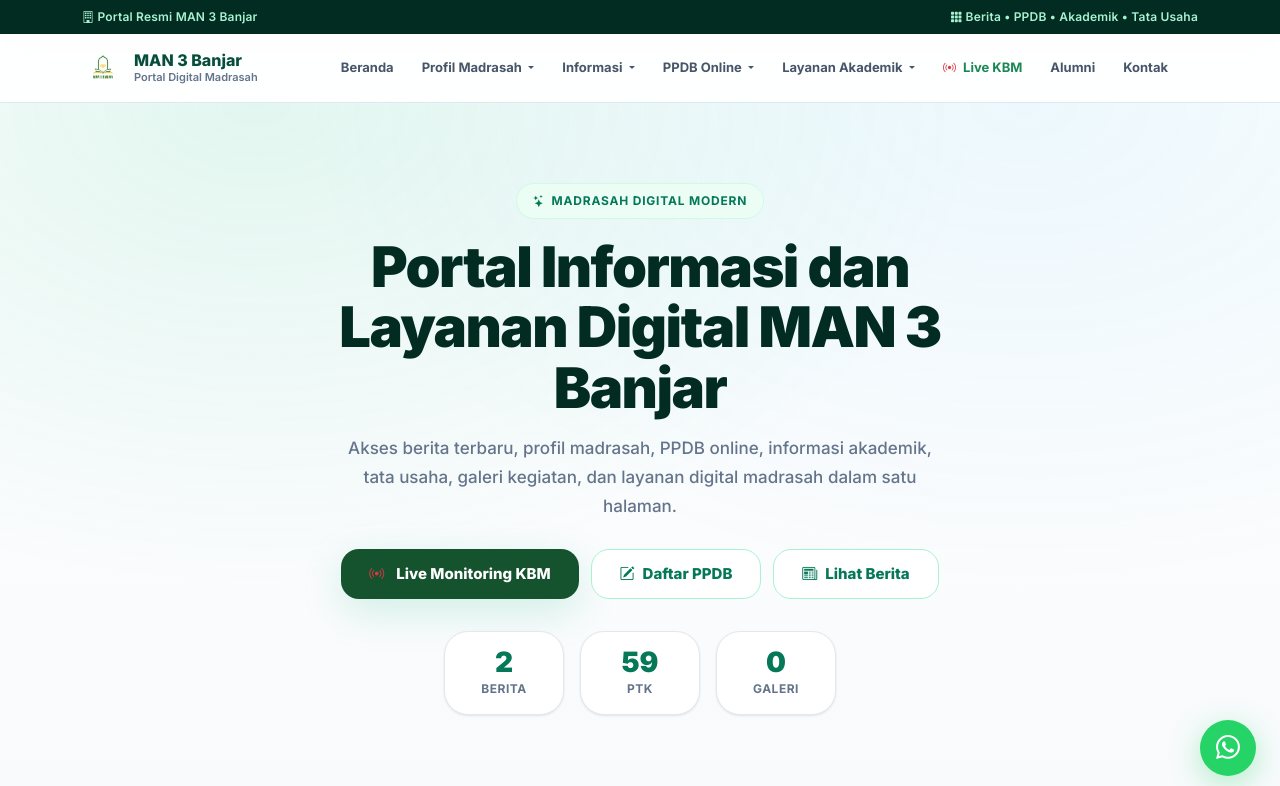
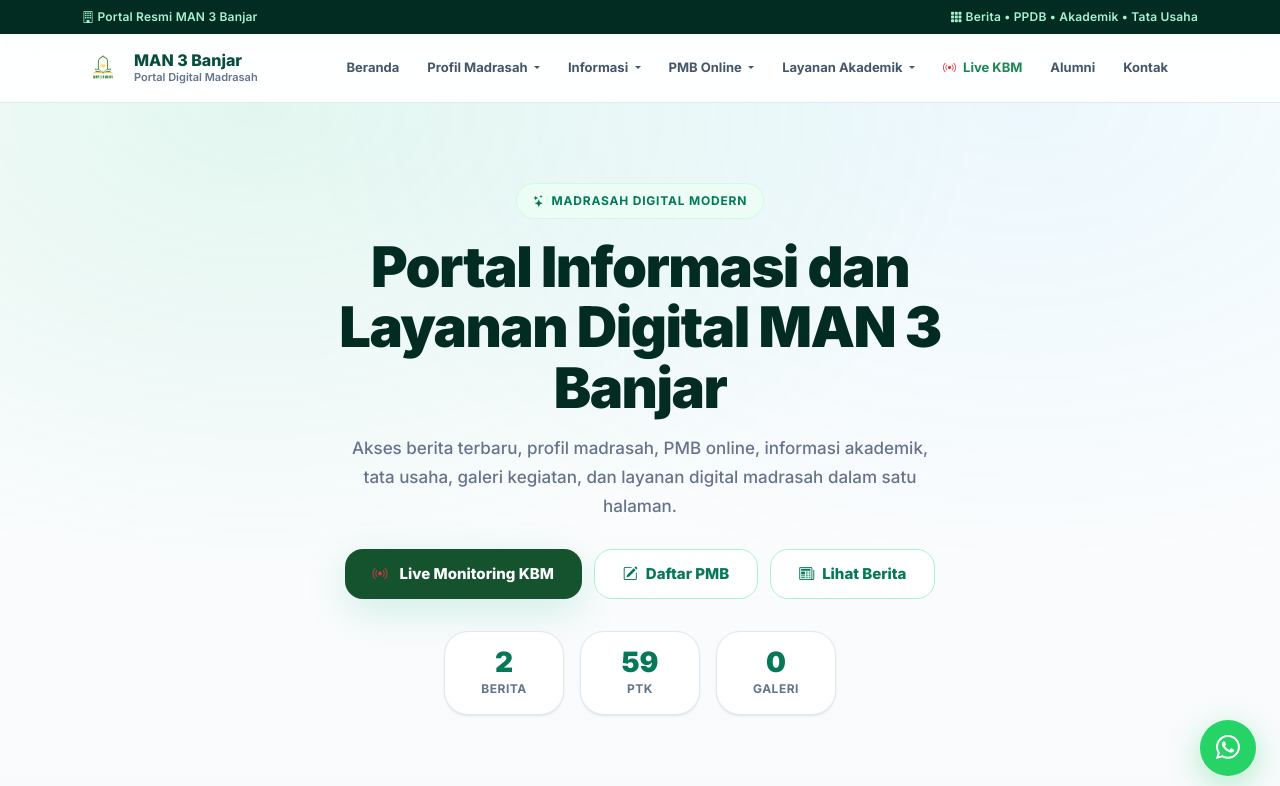
Before and after one commit to mantigabjr-sudo/web_man3banjar, a CodeIgniter app: page / in a window 1280 px wide. Shown: the top 786 px of the page. Run offline with CodeIgniter, Linux system fonts and the light colour scheme; data comes from the database, SQL or seed files in the repository; data that the repository does not hold is empty.

Commit message:
Dukungan URL cantik https://man3banjar.sch.id/pmb & update menu PMB Online

```diff
--- a/application/config/routes.php
+++ b/application/config/routes.php
@@ -5,6 +5,13 @@ $route['default_controller'] = 'home';
 $route['404_override'] = '';
 $route['translate_uri_dashes'] = FALSE;
 
+// PMB (Penerimaan Murid Baru) & PPDB
+$route['pmb'] = 'ppdb';
+$route['pmb/(:any)'] = 'ppdb/$1';
+$route['ppdb'] = 'ppdb';
+$route['ppdb/(:any)'] = 'ppdb/$1';
+
+// REST API Sync ke LabSys Server Lokal
 $route['api/ppdb/sync'] = 'api_ppdb/sync_pendaftar';
 $route['api/ppdb/confirm_sync'] = 'api_ppdb/confirm_sync';
 $route['api/ppdb/stats'] = 'api_ppdb/stats';
--- a/application/views/public/home.php
+++ b/application/views/public/home.php
@@ -165,11 +165,11 @@ if(!empty($profil_website->whatsapp)){
 
                 <li class="nav-item dropdown">
                     <a class="nav-link dropdown-toggle" href="#" role="button" data-bs-toggle="dropdown" aria-expanded="false">
-                        PPDB Online
+                        PMB Online
                     </a>
                     <ul class="dropdown-menu shadow-sm">
-                        <li><a class="dropdown-item" href="<?= base_url('ppdb') ?>">Informasi Pendaftaran</a></li>
-                        <li><a class="dropdown-item" href="<?= base_url('ppdb') ?>">Cek Status Kelulusan</a></li>
+                        <li><a class="dropdown-item" href="<?= base_url('pmb') ?>">Informasi Pendaftaran</a></li>
+                        <li><a class="dropdown-item" href="<?= base_url('pmb/login') ?>">Login Calon Siswa</a></li>
                     </ul>
                 </li>
 
@@ -214,15 +214,15 @@ if(!empty($profil_website->whatsapp)){
         <h1>Portal Informasi dan Layanan Digital <?= $nama_madrasah ?></h1>
 
         <p class="web-hero-sub">
-            Akses berita terbaru, profil madrasah, PPDB online, informasi akademik, tata usaha, galeri kegiatan, dan layanan digital madrasah dalam satu halaman.
+            Akses berita terbaru, profil madrasah, PMB online, informasi akademik, tata usaha, galeri kegiatan, dan layanan digital madrasah dalam satu halaman.
         </p>
 
         <div class="web-hero-actions">
             <a href="<?= base_url('website/monitoring_kbm') ?>" class="web-btn web-btn-primary" style="background: #14532d; border-color: #14532d;">
                 <i class="bi bi-broadcast text-danger me-1"></i> Live Monitoring KBM
             </a>
-            <a href="<?= base_url('ppdb') ?>" class="web-btn web-btn-outline">
-                <i class="bi bi-pencil-square"></i> Daftar PPDB
+            <a href="<?= base_url('pmb') ?>" class="web-btn web-btn-outline">
+                <i class="bi bi-pencil-square"></i> Daftar PMB
             </a>
             <a href="#berita" class="web-btn web-btn-outline">
                 <i class="bi bi-newspaper"></i> Lihat Berita
@@ -629,11 +629,11 @@ if(!empty($profil_website->whatsapp)){
                 </div>
             </div>
 
-            <div class="web-ppdb-card" id="ppdb">
-                <span>PPDB Online</span>
-                <h2>Pendaftaran Siswa Baru</h2>
-                <p>Calon peserta didik baru dapat melakukan pendaftaran melalui sistem PPDB online yang telah disediakan.</p>
-                <a href="<?= base_url('ppdb') ?>" class="web-btn web-btn-primary">
+            <div class="web-ppdb-card" id="pmb">
+                <span>PMB Online</span>
+                <h2>Penerimaan Murid Baru</h2>
+                <p>Calon peserta didik baru dapat melakukan pendaftaran melalui sistem PMB online yang telah disediakan.</p>
+                <a href="<?= base_url('pmb') ?>" class="web-btn web-btn-primary">
                     <i class="bi bi-pencil-square"></i> Daftar Sekarang
                 </a>
             </div>
```
